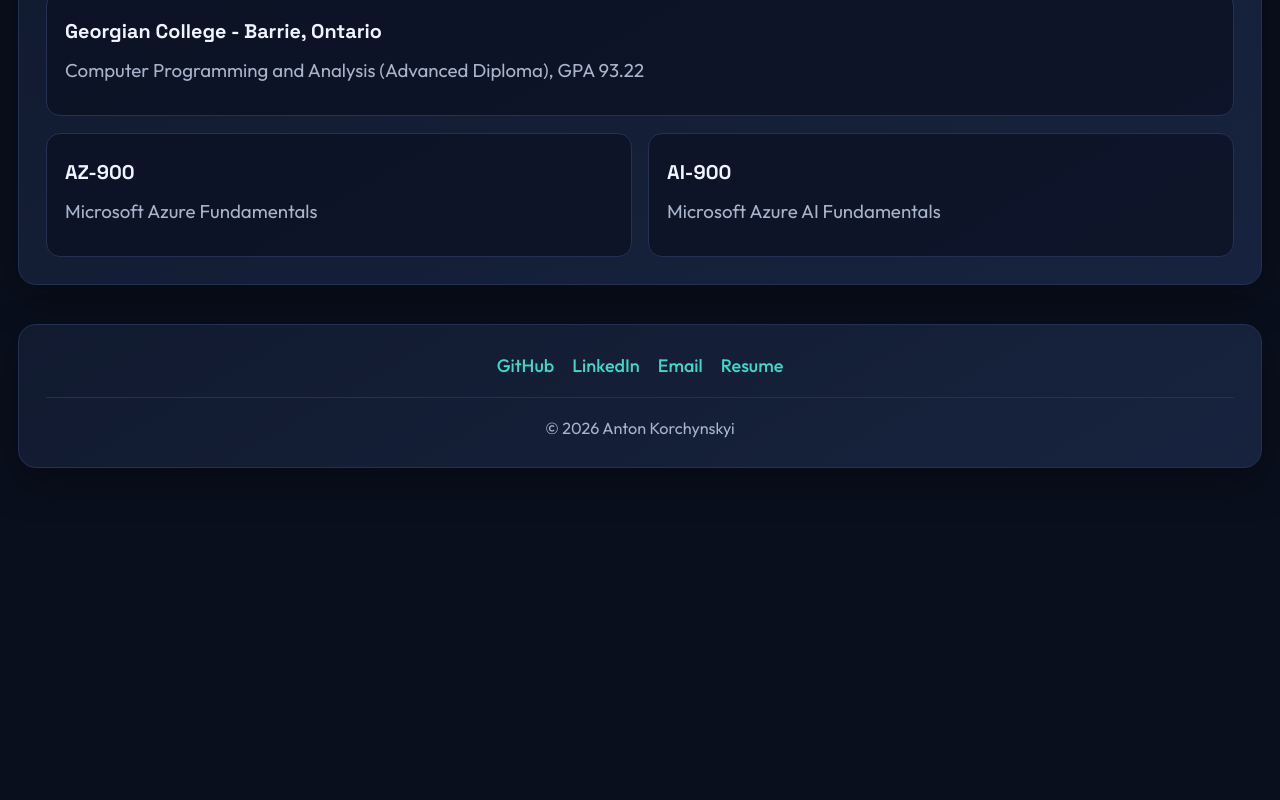
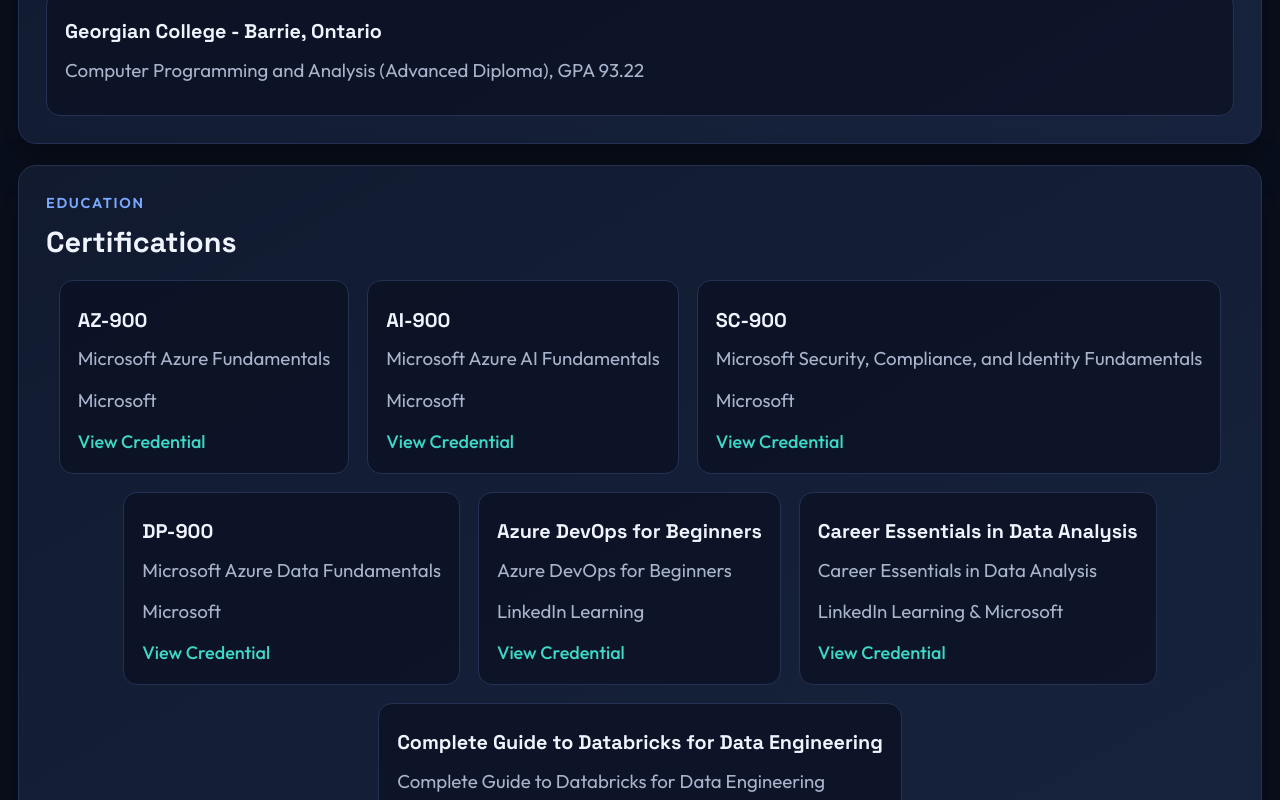
Before and after one commit to AntonKorchynskyi/my-portfolio, a React (Vite) app: page / in a window 1280 px wide. Shown: the part 4100-4900 px from the top of the page. Before the commit the page ends 4622 px from the top, so only its background shows below. Built offline with nearby package versions, Linux system fonts and the light colour scheme.

Commit message:
separate education and certifications

```diff
--- a/src/App.tsx
+++ b/src/App.tsx
@@ -1,5 +1,6 @@
 import "./App.css";
 import About from "./components/About";
+import Certs from "./components/Certs";
 import Education from "./components/Education";
 import Footer from "./components/Footer";
 import Header from "./components/Header";
@@ -18,7 +19,9 @@
       <WorkExp />
       <Projects />
       <Education />
+      <Certs />
       <Footer />
+
     </>
   );
 }
--- /dev/null
+++ b/src/components/Certs.tsx
@@ -0,0 +1,78 @@
+const certs = [
+  {
+    name: "AZ-900",
+    description: "Microsoft Azure Fundamentals",
+    company: "Microsoft",
+    credentialLink:
+      "https://www.credly.com/badges/ac384499-f563-4af0-81bc-fe408a144cd8",
+  },
+  {
+    name: "AI-900",
+    description: "Microsoft Azure AI Fundamentals",
+    company: "Microsoft",
+    credentialLink:
+      "https://www.credly.com/badges/bbc393dc-f817-40a6-b9ec-ad63619e3b21",
+  },
+  {
+    name: "SC-900",
+    description: "Microsoft Security, Compliance, and Identity Fundamentals",
+    company: "Microsoft",
+    credentialLink:
+      "https://www.credly.com/badges/f0fe8bbc-b6eb-42a8-8c92-127a624fd645",
+  },
+  {
+    name: "DP-900",
+    description: "Microsoft Azure Data Fundamentals",
+    company: "Microsoft",
+    credentialLink:
+      "https://www.credly.com/badges/e45ee0b1-b25b-4c8a-b07a-296499744284",
+  },
+  {
+    name: "Azure DevOps for Beginners",
+    description: "Azure DevOps for Beginners",
+    company: "LinkedIn Learning",
+    credentialLink:
+      "https://www.linkedin.com/learning/certificates/5f3595e3399efdd961529b63689a691d7b0723f0c3b40fe145b4f898c6488899?u=2175986",
+  },
+  {
+    name: "Career Essentials in Data Analysis",
+    description: "Career Essentials in Data Analysis",
+    company: "LinkedIn Learning & Microsoft",
+    credentialLink:
+      "https://www.linkedin.com/learning/certificates/062f5ba939df3beb8efdebb631b97355fb1435567083e4fab2633b21ea42442b?u=2175986",
+  },
+  {
+    name: "Complete Guide to Databricks for Data Engineering",
+    description: "Complete Guide to Databricks for Data Engineering",
+    company: "LinkedIn Learning",
+    credentialLink:
+      "https://www.linkedin.com/learning/certificates/ad2c4abf68a1b2529c1230b7c140a0a60f1ff2142b956f031eadfe2814b6d4da?u=2175986",
+  },
+];
+
+const Certs = () => {
+  return (
+    <section className="section" id="education">
+      <p className="section-kicker">Education</p>
+      <h2>Certifications</h2>
+      <div className="grid-cards footer-links">
+        {certs.map((cert) => (
+          <article className="card">
+            <h3>{cert.name}</h3>
+            <p>{cert.description}</p>
+            <p>{cert.company}</p>
+            <a
+              href={cert.credentialLink}
+              target="_blank"
+              rel="noopener noreferrer"
+            >
+              View Credential
+            </a>
+          </article>
+        ))}
+      </div>
+    </section>
+  );
+};
+
+export default Certs;
--- a/src/components/Education.tsx
+++ b/src/components/Education.tsx
@@ -2,21 +2,11 @@
   return (
     <section className="section" id="education">
       <p className="section-kicker">Education</p>
-      <h2>Education & Credentials</h2>
+      <h2>Education</h2>
       <article className="card">
         <h3>Georgian College - Barrie, Ontario</h3>
         <p>Computer Programming and Analysis (Advanced Diploma), GPA 93.22</p>
       </article>
-      <div className="grid-cards">
-        <article className="card">
-          <h3>AZ-900</h3>
-          <p>Microsoft Azure Fundamentals</p>
-        </article>
-        <article className="card">
-          <h3>AI-900</h3>
-          <p>Microsoft Azure AI Fundamentals</p>
-        </article>
-      </div>
     </section>
   );
 };
```
